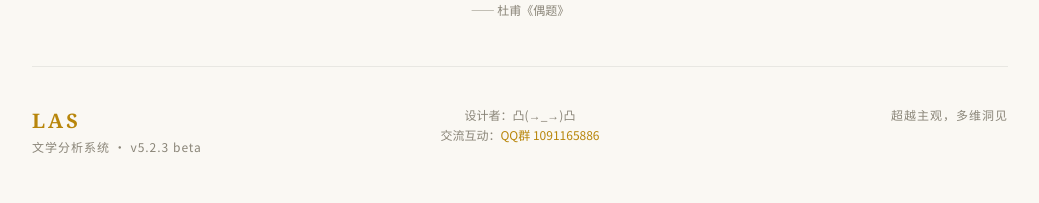
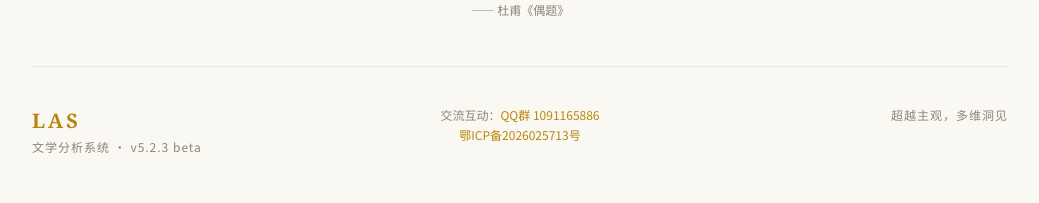
Before and after one commit to fesfvd/LAS-5.2.3, a FastAPI app: page / in a window 1280 px wide. Shown: the part 5333-5536 px from the top of the page, without its empty margins (120-1159 px from the left). Run offline with FastAPI, Linux system fonts and the light colour scheme; parts of the project's set-up code (start-up, migrations or seed data) failed here and were passed over; some libraries are stand-ins or nearby versions.

Commit message:
feat: 页脚添加 ICP 备案号 鄂ICP备2026025713号

```diff
--- a/frontend/templates/classic.html
+++ b/frontend/templates/classic.html
@@ -244,7 +244,8 @@
 </div>
 <div class="flex flex-wrap items-center justify-between gap-x-4 gap-y-1 text-xs text-muted mt-2 pt-2" style="border-top:1px solid var(--rule)">
 <span>本报告为系统框架下的相对定位与分析参考</span>
-<a href="https://qm.qq.com/q/lvpxj69QLm" target="_blank" class="text-crimson hover:underline">QQ群 1091165886</a>
+<a href="https://beian.miit.gov.cn/" target="_blank" rel="noopener" class="text-crimson hover:underline">鄂ICP备2026025713号</a>
+	<a href="https://qm.qq.com/q/lvpxj69QLm" target="_blank" class="text-crimson hover:underline">QQ群 1091165886</a>
 </div>
 </div>
 </footer>
--- a/frontend/templates/original.html
+++ b/frontend/templates/original.html
@@ -283,7 +283,8 @@
 </div>
 <div class="flex flex-wrap items-center justify-between gap-x-4 gap-y-1 text-xs text-muted mt-2 pt-2" style="border-top:1px solid var(--rule)">
 <span>本报告为系统框架下的相对定位与分析参考</span>
-<a href="https://qm.qq.com/q/lvpxj69QLm" target="_blank" class="text-purple hover:underline">QQ群 1091165886</a>
+<a href="https://beian.miit.gov.cn/" target="_blank" rel="noopener" class="text-purple hover:underline">鄂ICP备2026025713号</a>
+	<a href="https://qm.qq.com/q/lvpxj69QLm" target="_blank" class="text-purple hover:underline">QQ群 1091165886</a>
 </div>
 </div>
 </footer>
--- a/lascd.html
+++ b/lascd.html
@@ -442,8 +442,8 @@ C 思想与意义层 45% &middot; D 审美与影响层 25%
 <p class="text-xs text-muted" style="letter-spacing:1px">文学分析系统 · v5.2.3 beta</p>
 </div>
 <div class="text-center">
-<p class="text-xs text-muted mb-1">设计者：凸(→_→)凸</p>
-<p class="text-xs text-muted">交流互动：<a href="https://qm.qq.com/q/lvpxj69QLm" target="_blank" class="text-gold hover:text-crimson">QQ群 1091165886</a></p>
+<p class="text-xs text-muted mb-1">交流互动：<a href="https://qm.qq.com/q/lvpxj69QLm" target="_blank" class="text-gold hover:text-crimson">QQ群 1091165886</a></p>
+<p class="text-xs text-muted"><a href="https://beian.miit.gov.cn/" target="_blank" rel="noopener" class="text-gold hover:text-crimson">鄂ICP备2026025713号</a></p>
 </div>
 <div class="md:text-right">
 <p class="text-xs text-muted" style="letter-spacing:1px">超越主观，多维洞见</p>
```
